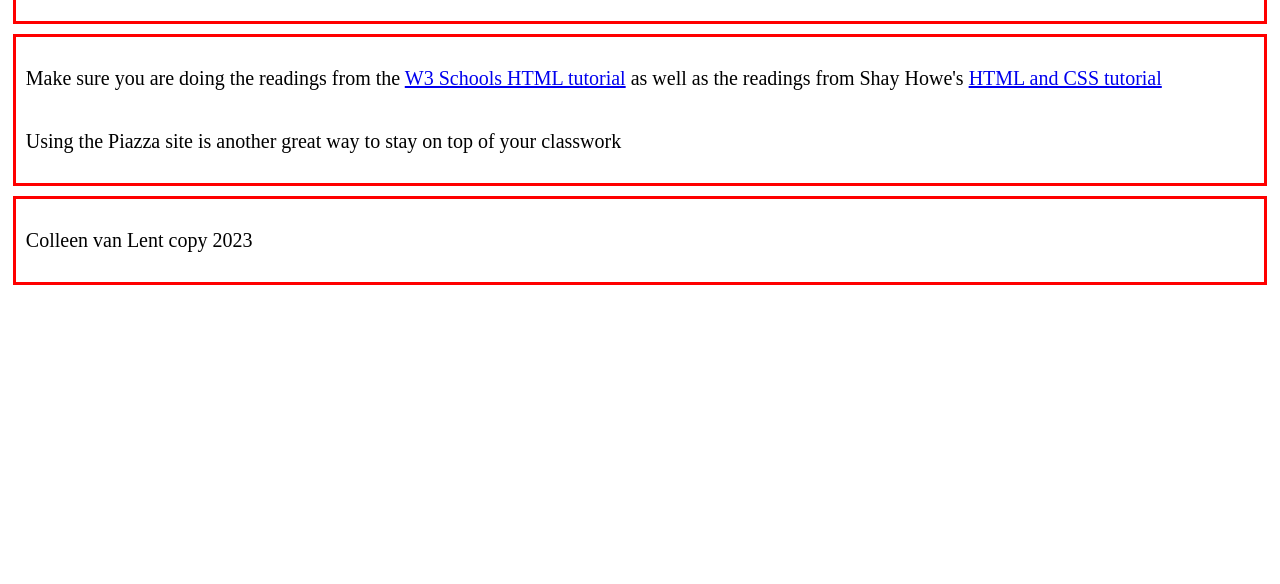
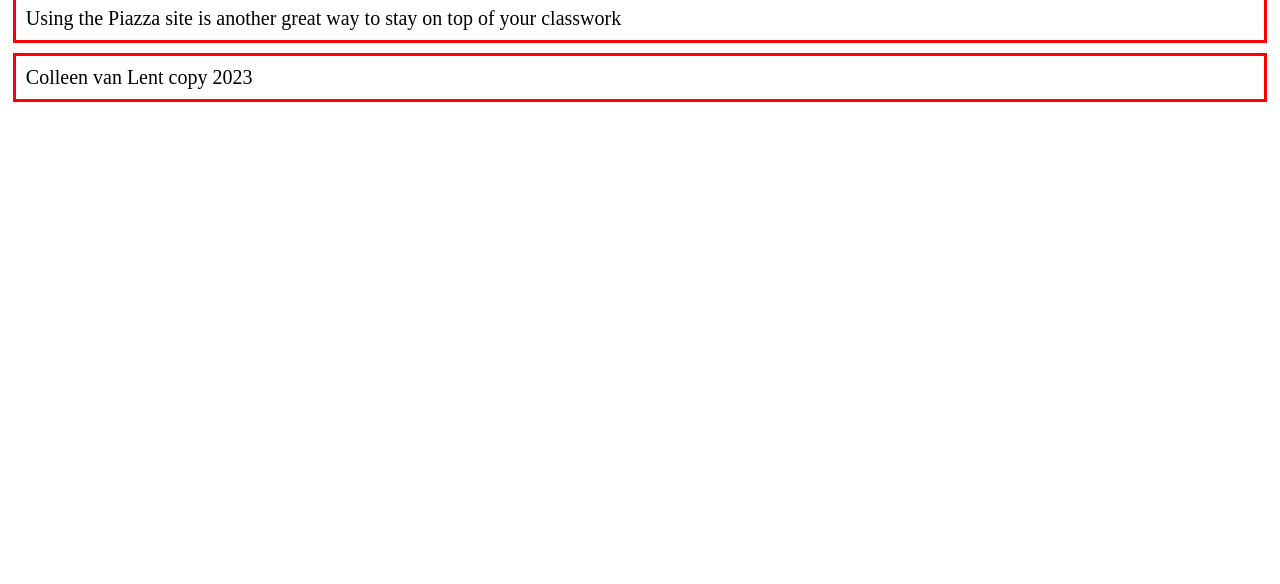
Before and after one commit to myschne/homework1SI339, a plain HTML site: page random.html in a window 1280 px wide. Shown: the part 216-800 px from the top of the page. Drawn offline with Linux system fonts and the light colour scheme.

Commit message:
Add files via upload

```diff
--- a/random.html
+++ b/random.html
@@ -6,7 +6,7 @@
 	<meta charset="UTF-8">
 	<meta name="viewport" content="width=device-width, initial-scale=1.0">
 	<link rel="icon" href="imgages/favicon">
-	<link rel="stylesheet" href="css/rest.css">
+	<link rel="stylesheet" href="css/reset.css">
 	<link rel="stylesheet" href="css/style.css">
 	<title>Random</title>
 </head>
```
